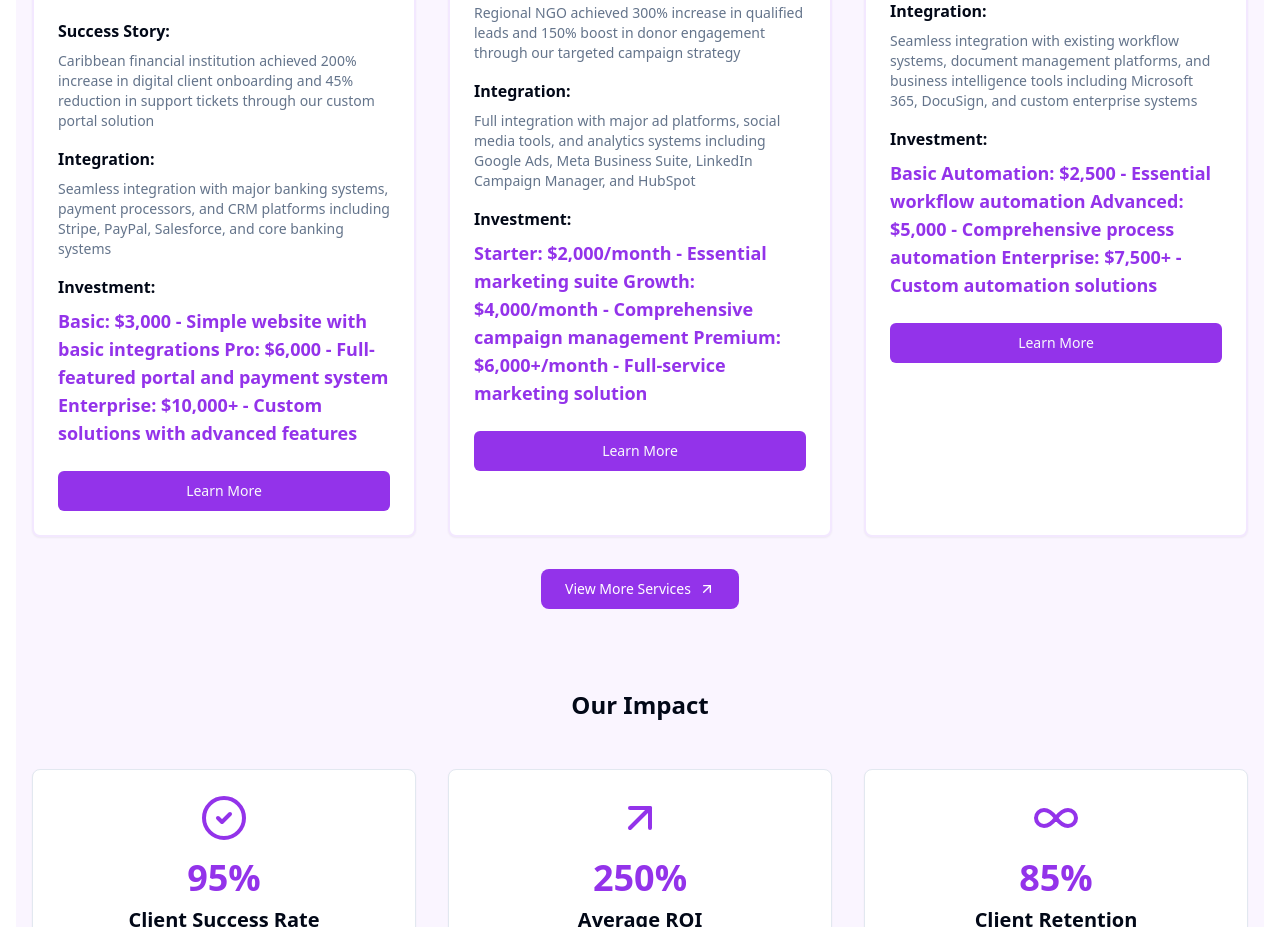
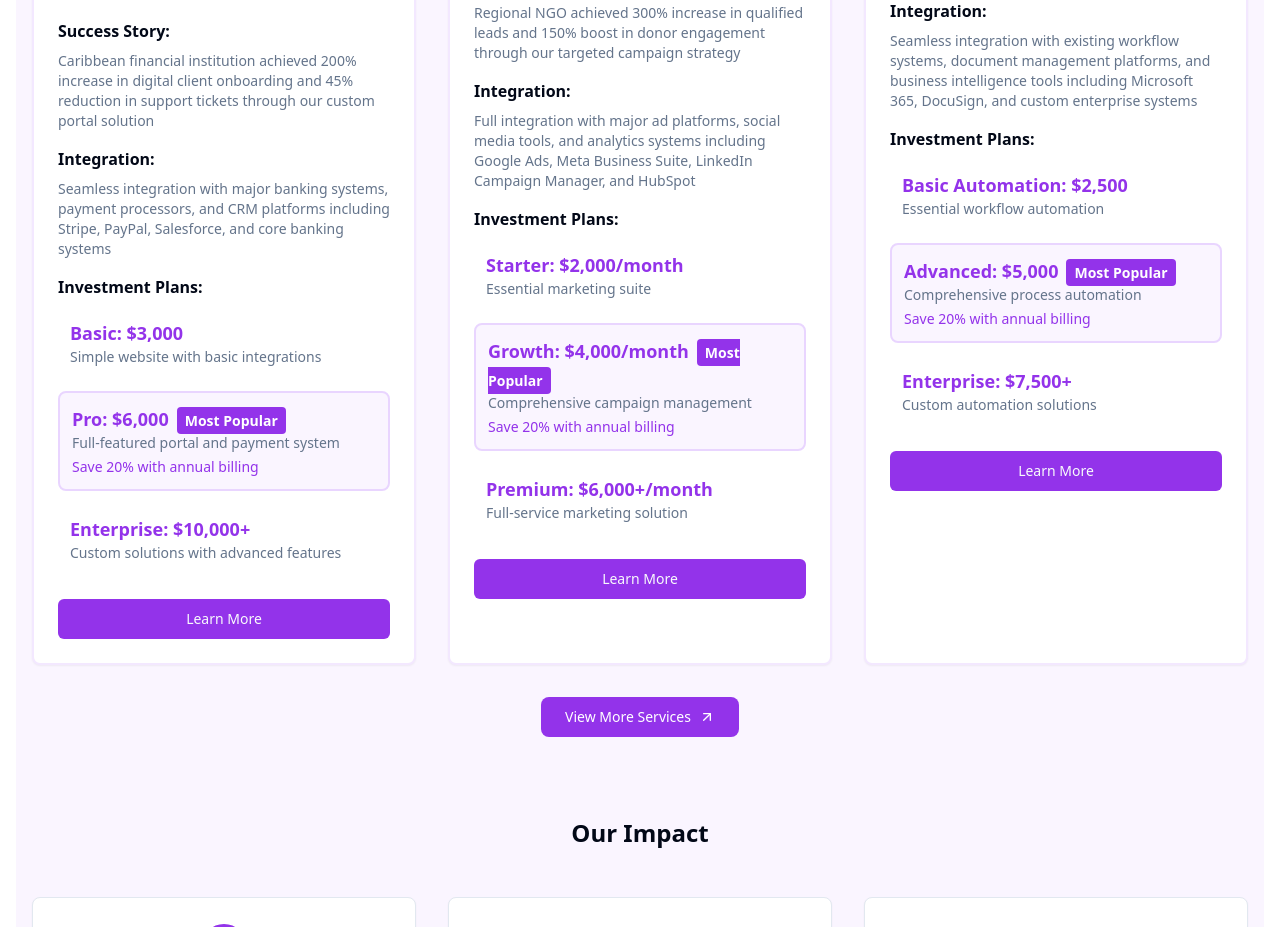
Before and after one commit to salutethegenius/kemisdigital-2027, a React (Vite) app in the folder client/: page / in a window 1280 px wide. Shown: the part 1520-2447 px from the top of the page. Built offline with nearby package versions, Linux system fonts and the light colour scheme; no server answers.

Commit message:
Agent query: Are the pricing tiers now displaying with better visual hierarchy, showing the "Most Popular" badge and savings information?

```diff
--- a/client/src/pages/Home.tsx
+++ b/client/src/pages/Home.tsx
@@ -169,8 +169,19 @@ export default function Home() {
                     <p className="text-sm text-muted-foreground">{service.integration}</p>
                   </div>
                   <div className="mb-6">
-                    <h4 className="font-semibold mb-2">Investment:</h4>
-                    <p className="text-lg font-semibold text-purple-600">{service.pricing}</p>
+                    <h4 className="font-semibold mb-2">Investment Plans:</h4>
+                    <div className="space-y-3">
+                      {service.pricing.split('\n').map((plan, index) => (
+                        <div key={index} className={`p-3 rounded-lg ${index === 1 ? 'bg-purple-50 dark:bg-purple-900/20 border-2 border-purple-200 dark:border-purple-700' : ''}`}>
+                          <p className="text-lg font-semibold text-purple-600">
+                            {plan.split(' - ')[0]}
+                            {index === 1 && <span className="ml-2 text-sm bg-purple-600 text-white px-2 py-1 rounded">Most Popular</span>}
+                          </p>
+                          <p className="text-sm text-muted-foreground">{plan.split(' - ')[1]}</p>
+                          {index === 1 && <p className="text-sm text-purple-600 mt-1">Save 20% with annual billing</p>}
+                        </div>
+                      ))}
+                    </div>
                   </div>
                   <Link href={
                     service.title === "Custom Website Development" ? "/services/web-development" :
```
